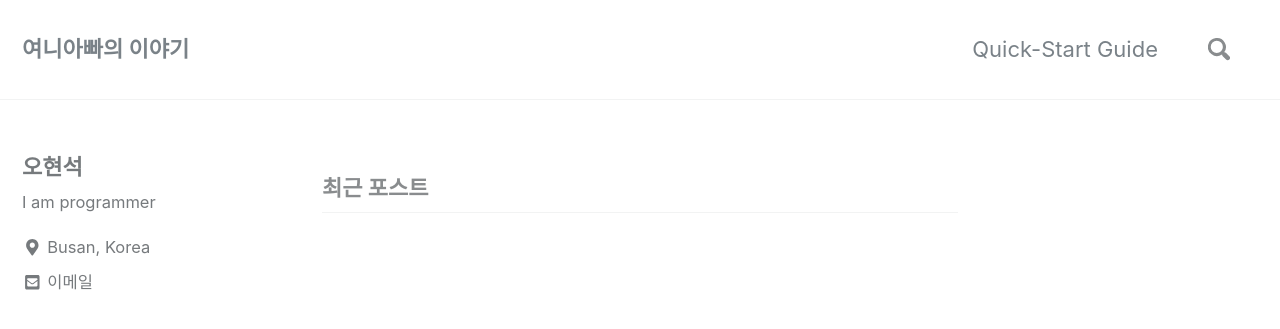
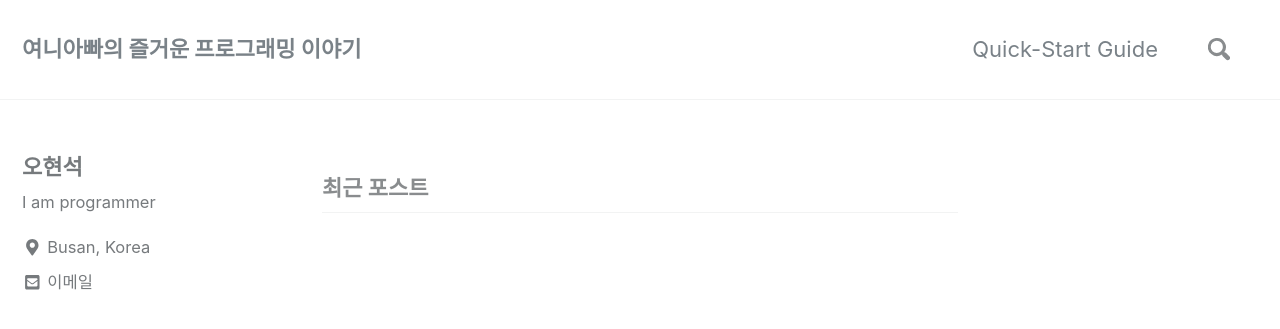
Before and after one commit to ohhyunseok/ohhyunseok.github.io, a Jekyll site: the page built from index.html, in a window 1280 px wide and 900 px high. Shown: the top 329 px of the window. Built offline with Jekyll 4.4.1, drawn with Linux system fonts in a browser that asks for light colours; nearby versions of some CDN libraries; the list of posts is cut into pages by our own code.

Commit message:
modify config

```diff
--- a/_config.yml
+++ b/_config.yml
@@ -16,10 +16,10 @@ minimal_mistakes_skin    : "default" # "air", "aqua", "contrast", "dark", "dirt"
 
 # Site Settings
 locale                   : "ko-KR"
-title                    : "여니아빠의 이야기"
+title                    : "여니아빠의 즐거운 프로그래밍 이야기"
 title_separator          : "-"
 name                     : "여니아빠"
-description              : "프로그래밍이 참~ 좋은데 표현할 방법이 없네"
+description              : "프로그래밍.... 참~ 좋은데 표현할 방법이 없네"
 url                      : "https://ohhyunseok.github.io"
 baseurl                  : # the subpath of your site, e.g. "/blog"
 repository               : "https://github.com/ohhyunseok/ohhyunseok.github.io"
```
